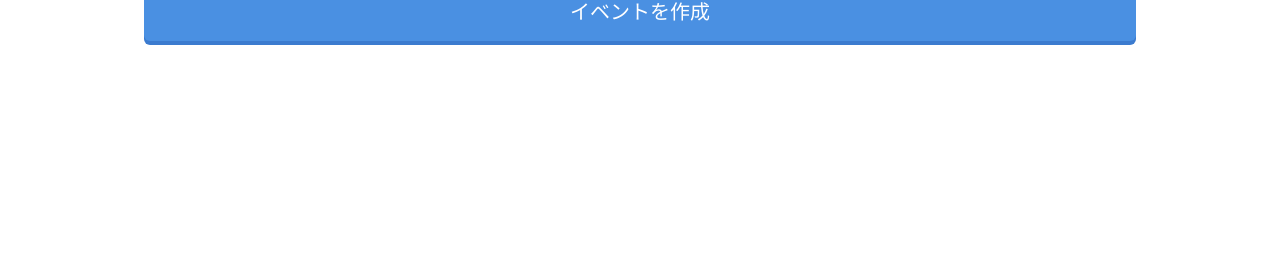
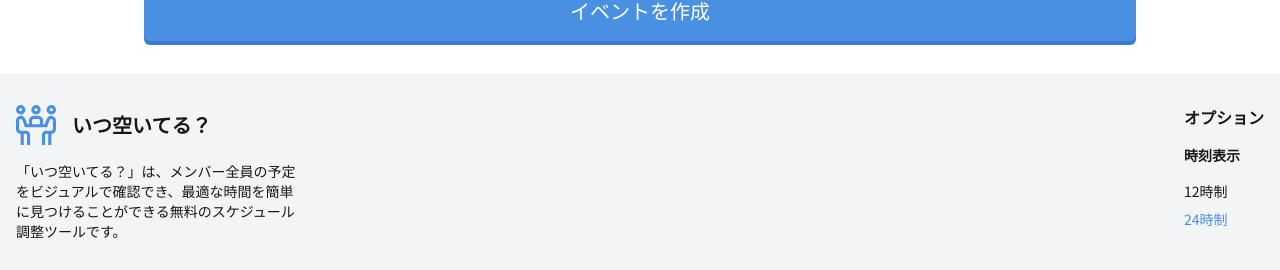
Before and after one commit to takumitoma/itsu-aiteru-scheduler, a Next.js app: page / in a window 1280 px wide. Shown: the part 832-1102 px from the top of the page. Before the commit the page ends 905 px from the top, so only its background shows below. Built offline with nearby package versions, Linux system fonts and the light colour scheme; no server answers.

Commit message:
feat: add Footer with option to change time format

```diff
--- a/src/app/layout.tsx
+++ b/src/app/layout.tsx
@@ -2,6 +2,7 @@ import type { Metadata } from 'next';
 import { Noto_Sans_JP } from 'next/font/google';
 import TimeFormatContextProvider from '@/providers/TimeFormatContext';
 import Header from '@/components/Header/Header';
+import Footer from '@/components/Footer/Footer';
 import '@/styles/globals.css';
 
 const notoSansJapanese = Noto_Sans_JP({
@@ -34,6 +35,7 @@ export default function RootLayout({
           <main className="pt-20">
             <div className="container mx-auto py-8 px-4 max-w-5xl">{children}</div>
           </main>
+          <Footer />
         </TimeFormatContextProvider>
       </body>
     </html>
--- /dev/null
+++ b/src/components/Footer/Footer.tsx
@@ -0,0 +1,52 @@
+'use client';
+
+import Image from 'next/image';
+import { useTimeFormatContext } from '@/providers/TimeFormatContext';
+
+const Footer: React.FC = () => {
+  const { timeFormat, setTimeFormat } = useTimeFormatContext();
+
+  return (
+    <footer className="py-8 bg-gray-100">
+      <div className="max-w-7xl mx-auto px-4 flex justify-between">
+        {/* 320px (minimum vw designed for) minus padding from px-4 */}
+        <section className="flex flex-col w-[calc(320px-2rem)] space-y-4">
+          <div className="flex items-center space-x-4">
+            <Image src="/logo/main-logo.svg" alt="Logo" width={40} height={40} />
+            <span className="text-xl font-bold hidden sm:block">いつ空いてる？</span>
+          </div>
+
+          <p className="text-sm">
+            「いつ空いてる？」は、メンバー全員の予定をビジュアルで確認でき、最適な時間を簡単に見つけることができる無料のスケジュール調整ツールです。
+          </p>
+        </section>
+
+        {/* Settings */}
+        <section className="flex flex-col space-y-4">
+          <h4 className="font-semibold">オプション</h4>
+          <div className="flex flex-col space-y-4">
+            <p className="font-semibold text-sm">時刻表示</p>
+            <div className="flex flex-col space-y-2">
+              <button
+                type="button"
+                className={`text-left text-sm ${timeFormat === 12 ? 'text-primary' : 'text-foreground hover:underline'}`}
+                onClick={() => setTimeFormat(12)}
+              >
+                12時制
+              </button>
+              <button
+                type="button"
+                className={`text-left text-sm ${timeFormat === 24 ? 'text-primary' : 'text-foreground hover:underline'}`}
+                onClick={() => setTimeFormat(24)}
+              >
+                24時制
+              </button>
+            </div>
+          </div>
+        </section>
+      </div>
+    </footer>
+  );
+};
+
+export default Footer;
```
